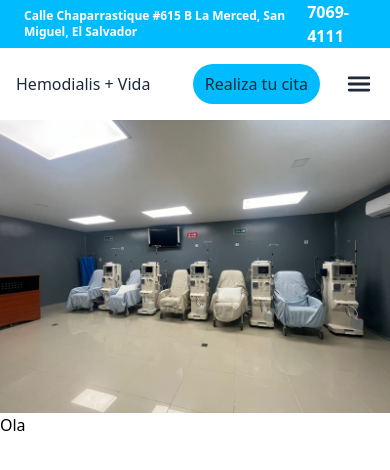
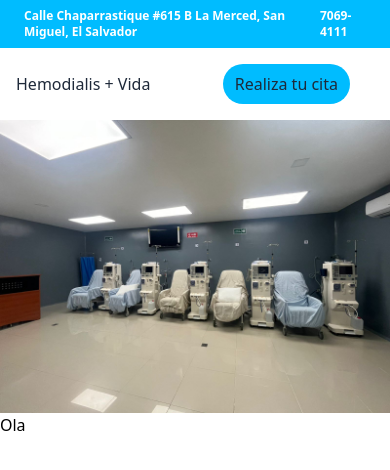
Before and after one commit to CristianRivera03/hemodialisis-Vida, a website: page index.html in a window 390 px wide. Drawn offline with nearby package versions, Linux system fonts and the light colour scheme.

Commit message:
ajustando encabezado

```diff
--- a/index.html
+++ b/index.html
@@ -13,7 +13,7 @@
       <p class="text-xs md:text-base">
         Calle Chaparrastique #615 B La Merced, San Miguel, El Salvador
       </p>
-      <p>7069-4111</p>
+      <p class="text-xs md:text-base">7069-4111</p>
     </div>
     <nav
       class=" p-4 bg-white md:px-6 flex flex-row justify-between text-gray-800 items-center"
```
